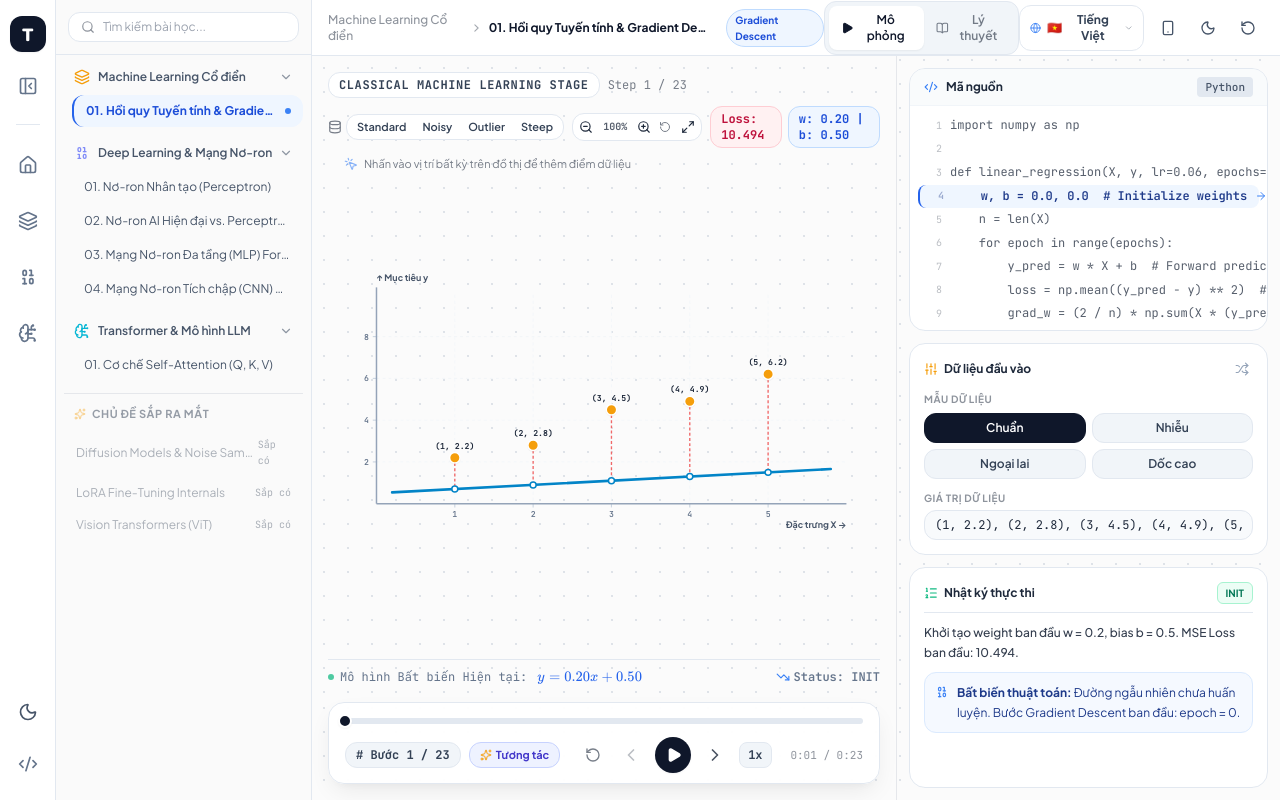
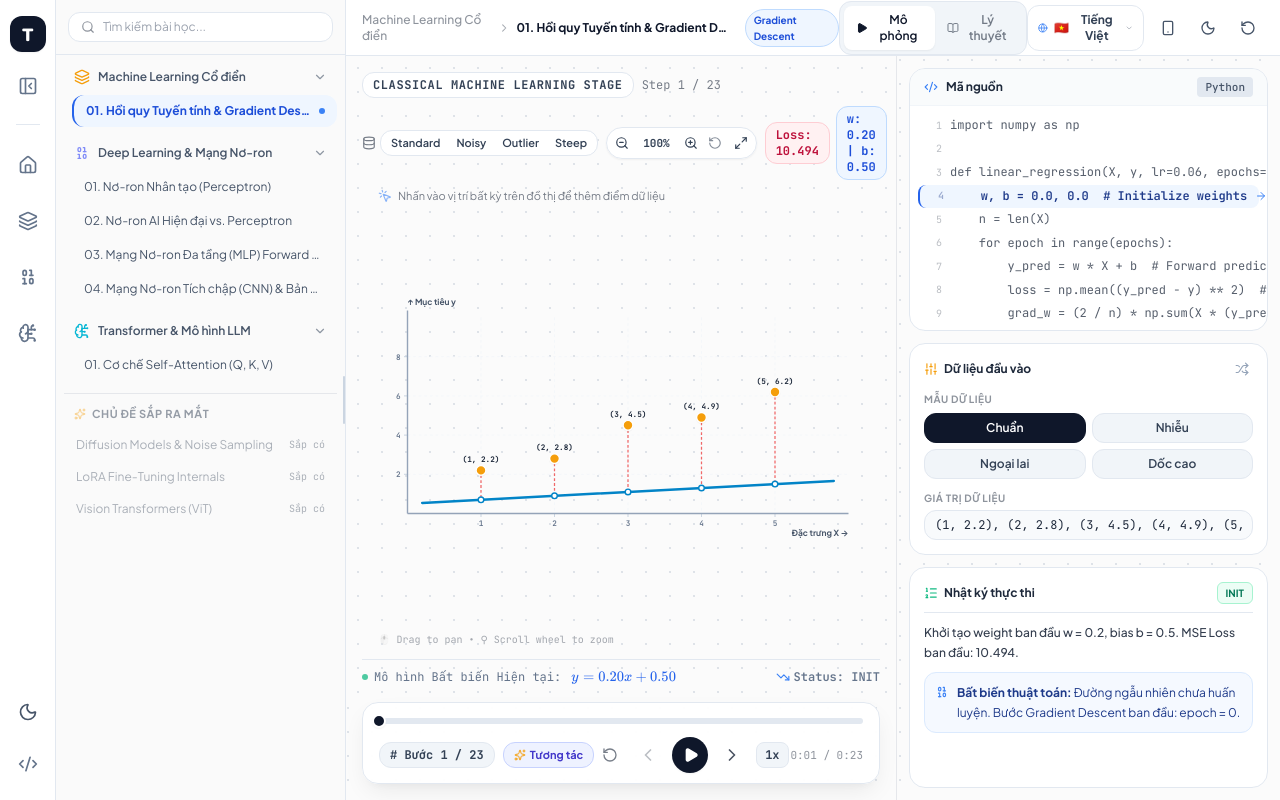
Before and after one commit to Khang-Dev1304/tracecraft, a React (Vite) app: page / in a window 1280 px wide. Built offline with nearby package versions, Linux system fonts and the light colour scheme.

Commit message:
feat: draggable resizable sidebar and interactive canvas mouse pan and wheel zoom

```diff
--- a/src/App.tsx
+++ b/src/App.tsx
@@ -1,4 +1,4 @@
-import React, { useState, useEffect, useCallback, useMemo } from 'react';
+import React, { useState, useEffect, useCallback, useMemo, useRef } from 'react';
 import type { ThemeMode, ViewMode, AlgorithmPreset, TraceStep, AppView, StudioTab, AICategory, Language } from './types';
 import { ALGORITHM_PRESETS } from './algorithms/presets';
 import { NavRail } from './components/NavRail';
@@ -16,7 +16,43 @@ export const App: React.FC = () => {
   const [viewMode, setViewMode] = useState<ViewMode>('desktop-3pane');
   const [studioTab, setStudioTab] = useState<StudioTab>('trace');
   const [sidebarOpen, setSidebarOpen] = useState<boolean>(true);
+  const [sidebarWidth, setSidebarWidth] = useState<number>(290);
   const [language, setLanguage] = useState<Language>('vi');
+  const [isResizingSidebar, setIsResizingSidebar] = useState<boolean>(false);
+
+  const isDraggingSidebar = useRef<boolean>(false);
+  const startXRef = useRef<number>(0);
+  const startWidthRef = useRef<number>(290);
+
+  const handleStartResizeSidebar = useCallback((e: React.MouseEvent) => {
+    e.preventDefault();
+    e.stopPropagation();
+    isDraggingSidebar.current = true;
+    setIsResizingSidebar(true);
+    startXRef.current = e.clientX;
+    startWidthRef.current = sidebarWidth;
+    document.body.style.cursor = 'col-resize';
+    document.body.style.userSelect = 'none';
+
+    const onMouseMove = (moveEvent: MouseEvent) => {
+      if (!isDraggingSidebar.current) return;
+      const deltaX = moveEvent.clientX - startXRef.current;
+      const newW = Math.min(520, Math.max(220, startWidthRef.current + deltaX));
+      setSidebarWidth(newW);
+    };
+
+    const onMouseUp = () => {
+      isDraggingSidebar.current = false;
+      setIsResizingSidebar(false);
+      document.body.style.cursor = '';
+      document.body.style.userSelect = '';
+      window.removeEventListener('mousemove', onMouseMove);
+      window.removeEventListener('mouseup', onMouseUp);
+    };
+
+    window.addEventListener('mousemove', onMouseMove);
+    window.addEventListener('mouseup', onMouseUp);
+  }, [sidebarWidth]);
   const [appRoute, setAppRoute] = useState<AppView>(() => {
     if (typeof window !== 'undefined' && window.location.hash.startsWith('#visualizer')) {
       return 'visualizer';
@@ -258,18 +294,29 @@ export const App: React.FC = () => {
         }}
       />
 
-      {/* 2. Docked Curriculum Lesson Sidebar with smooth slide transition */}
+      {/* 2. Docked Curriculum Lesson Sidebar with draggable width resize */}
       <div
-        className={`transition-all duration-300 ease-in-out overflow-hidden flex shrink-0 ${
-          sidebarOpen ? 'w-64 opacity-100' : 'w-0 opacity-0 pointer-events-none'
-        }`}
+        style={{ width: sidebarOpen ? `${sidebarWidth}px` : '0px' }}
+        className={`flex shrink-0 relative overflow-hidden ${
+          isResizingSidebar ? 'transition-none select-none' : 'transition-[width] duration-200 ease-in-out'
+        } ${sidebarOpen ? 'opacity-100' : 'opacity-0 pointer-events-none'}`}
       >
         <LessonSidebar
           theme={theme}
           selectedPreset={selectedPreset}
           onSelectPreset={handleSelectPreset}
           language={language}
+          width={sidebarWidth}
         />
+        {sidebarOpen && (
+          <div
+            onMouseDown={handleStartResizeSidebar}
+            title="Kéo chuột để mở rộng/thu nhỏ sidebar"
+            className="absolute top-0 -right-1 w-3 h-full cursor-col-resize hover:bg-blue-500/40 active:bg-blue-600 transition-colors z-40 group flex items-center justify-center"
+          >
+            <div className="w-0.5 h-12 bg-slate-300 dark:bg-slate-700 group-hover:bg-blue-500 group-active:bg-blue-600 rounded-full transition-colors" />
+          </div>
+        )}
       </div>
 
       {/* 3. Main Center Workspace + TopBar + Right Panels */}
--- a/src/components/LessonSidebar.tsx
+++ b/src/components/LessonSidebar.tsx
@@ -17,13 +17,14 @@ interface LessonSidebarProps {
   selectedPreset: AlgorithmPreset;
   onSelectPreset: (preset: AlgorithmPreset) => void;
   language: Language;
+  width?: number;
 }
-
 export const LessonSidebar: React.FC<LessonSidebarProps> = ({
   theme,
   selectedPreset,
   onSelectPreset,
   language,
+  width,
 }) => {
   const isDark = theme === 'studio';
   const t = getLocalizedText(language);
@@ -72,7 +73,8 @@ export const LessonSidebar: React.FC<LessonSidebarProps> = ({
 
   return (
     <div
-      className={`w-64 shrink-0 flex flex-col h-full border-r transition-colors select-none ${
+      style={{ width: width ? `${width}px` : undefined }}
+      className={`w-full shrink-0 flex flex-col h-full border-r transition-colors select-none ${
         isDark
           ? 'bg-[#0b0f19] border-[#1e293b] text-slate-300'
           : 'bg-[#fafafa] border-[#e2e8f0] text-slate-700'
--- a/src/components/VisualStage.tsx
+++ b/src/components/VisualStage.tsx
@@ -75,11 +75,46 @@ export const VisualStage: React.FC<VisualStageProps> = ({
   const svgRef = useRef<SVGSVGElement | null>(null);
   const isDark = theme === 'studio';
   const t = getLocalizedText(language);
-  // Graph sizing & zoom state
+  // Graph sizing, pan & zoom state
   const [zoom, setZoom] = useState<number>(1);
+  const [pan, setPan] = useState<{ x: number; y: number }>({ x: 0, y: 0 });
+  const [isPanning, setIsPanning] = useState<boolean>(false);
   const [isExpanded, setIsExpanded] = useState<boolean>(false);
   const [hoveredPoint, setHoveredPoint] = useState<number | null>(null);
 
+  const panStartRef = useRef<{ x: number; y: number }>({ x: 0, y: 0 });
+  const hasMovedRef = useRef<boolean>(false);
+
+  const handleWheel = (e: React.WheelEvent) => {
+    const delta = e.deltaY < 0 ? 0.08 : -0.08;
+    setZoom((z) => Math.max(0.5, Math.min(2.5, Number((z + delta).toFixed(2)))));
+  };
+
+  const handleMouseDown = (e: React.MouseEvent) => {
+    if (e.button !== 0) return;
+    setIsPanning(true);
+    hasMovedRef.current = false;
+    panStartRef.current = { x: e.clientX - pan.x, y: e.clientY - pan.y };
+  };
+
+  const handleMouseMove = (e: React.MouseEvent) => {
+    if (!isPanning) return;
+    const dx = e.clientX - panStartRef.current.x;
+    const dy = e.clientY - panStartRef.current.y;
+    if (Math.abs(dx - pan.x) > 3 || Math.abs(dy - pan.y) > 3) {
+      hasMovedRef.current = true;
+    }
+    setPan({ x: dx, y: dy });
+  };
+
+  const handleMouseUp = () => {
+    setIsPanning(false);
+  };
+
+  const handleResetView = () => {
+    setZoom(1);
+    setPan({ x: 0, y: 0 });
+  };
   const arr = step.state.arr;
   const points = step.state.points;
   const layers = step.state.layers;
@@ -130,7 +165,7 @@ export const VisualStage: React.FC<VisualStageProps> = ({
   const toSvgY = (y: number) => PAD.top + plotH - (y / coordLimits.maxY) * plotH;
   // Interactive Click to Add Point
   const handleSvgClick = (e: React.MouseEvent<SVGSVGElement>) => {
-    if (!onChangeInput || !points) return;
+    if (!onChangeInput || !points || hasMovedRef.current) return;
     const rect = e.currentTarget.getBoundingClientRect();
     const clickSvgX = ((e.clientX - rect.left) / rect.width) * SVG_W;
     const clickSvgY = ((e.clientY - rect.top) / rect.height) * SVG_H;
@@ -223,41 +258,46 @@ export const VisualStage: React.FC<VisualStageProps> = ({
           )}
 
           {/* Zoom & Size Controls */}
+          {/* Redesigned Floating Modern Zoom & View Controls */}
           <div
-            className={`flex items-center p-0.5 rounded-xl border text-xs ${
+            className={`flex items-center gap-0.5 p-1 rounded-2xl border text-xs shadow-sm backdrop-blur-md transition-all ${
               isDark
-                ? 'bg-[#151c2d] border-[#222f46]'
-                : 'bg-white border-slate-200 shadow-xs'
+                ? 'bg-[#151c2d]/90 border-[#222f46] text-slate-200'
+                : 'bg-white/95 border-slate-200 text-slate-700'
             }`}
           >
             <button
-              onClick={() => setZoom((z) => Math.max(0.75, Number((z - 0.15).toFixed(2))))}
-              title="Zoom Out Graph"
-              className="p-1 rounded hover:bg-black/10 dark:hover:bg-white/10"
+              onClick={() => setZoom((z) => Math.max(0.5, Number((z - 0.15).toFixed(2))))}
+              title="Zoom Out (Scroll Down)"
+              className="p-1 rounded-xl hover:bg-slate-100 dark:hover:bg-slate-800 transition-colors"
             >
               <ZoomOut className="w-3.5 h-3.5" />
             </button>
-            <span className="px-1.5 text-[10px] font-mono font-bold opacity-75">
+            <button
+              onClick={handleResetView}
+              title="Click to reset zoom to 100%"
+              className="px-2 py-0.5 rounded-lg font-mono text-[11px] font-bold hover:bg-slate-100 dark:hover:bg-slate-800 transition-colors"
+            >
               {Math.round(zoom * 100)}%
-            </span>
+            </button>
             <button
-              onClick={() => setZoom((z) => Math.min(1.4, Number((z + 0.15).toFixed(2))))}
-              title="Zoom In Graph"
-              className="p-1 rounded hover:bg-black/10 dark:hover:bg-white/10"
+              onClick={() => setZoom((z) => Math.min(2.5, Number((z + 0.15).toFixed(2))))}
+              title="Zoom In (Scroll Up)"
+              className="p-1 rounded-xl hover:bg-slate-100 dark:hover:bg-slate-800 transition-colors"
             >
               <ZoomIn className="w-3.5 h-3.5" />
             </button>
             <button
-              onClick={() => setZoom(1)}
-              title="Reset Zoom"
-              className="p-1 rounded hover:bg-black/10 dark:hover:bg-white/10 opacity-60 hover:opacity-100"
+              onClick={handleResetView}
+              title="Reset View & Pan (Home)"
+              className="p-1 rounded-xl hover:bg-slate-100 dark:hover:bg-slate-800 opacity-60 hover:opacity-100 transition-colors"
             >
-              <RotateCcw className="w-3 h-3" />
+              <RotateCcw className="w-3.5 h-3.5" />
             </button>
             <button
               onClick={() => setIsExpanded((e) => !e)}
               title={isExpanded ? 'Collapse Height' : 'Expand Height'}
-              className="p-1 rounded hover:bg-black/10 dark:hover:bg-white/10 ml-0.5"
+              className="p-1 rounded-xl hover:bg-slate-100 dark:hover:bg-slate-800 transition-colors ml-0.5"
             >
               {isExpanded ? (
                 <Minimize2 className="w-3.5 h-3.5 text-cyan-400" />
@@ -306,11 +346,31 @@ export const VisualStage: React.FC<VisualStageProps> = ({
         </div>
       </div>
 
-      {/* Main Stage Visual Content with Dynamic Zoom */}
+      {/* Main Stage Visual Content with Dynamic Mouse Pan & Wheel Zoom */}
       <div
-        style={{ transform: `scale(${zoom})`, transformOrigin: 'center center' }}
-        className="relative flex-1 w-full flex items-center justify-center my-1 overflow-hidden transition-transform duration-200"
+        onWheel={handleWheel}
+        onMouseDown={handleMouseDown}
+        onMouseMove={handleMouseMove}
+        onMouseUp={handleMouseUp}
+        onMouseLeave={handleMouseUp}
+        className={`relative flex-1 w-full flex items-center justify-center my-1 overflow-hidden select-none ${
+          isPanning ? 'cursor-grabbing' : 'cursor-grab'
+        }`}
       >
+        {/* Mouse Drag & Scroll Hint */}
+        <div className="absolute bottom-2 left-4 z-10 hidden sm:flex items-center gap-1.5 text-[10px] font-mono opacity-40 pointer-events-none">
+          <span>🖱️ Drag to pan</span>
+          <span>•</span>
+          <span>⚲ Scroll wheel to zoom</span>
+        </div>
+
+        <div
+          style={{
+            transform: `translate(${pan.x}px, ${pan.y}px) scale(${zoom})`,
+            transformOrigin: 'center center',
+          }}
+          className="w-full h-full flex items-center justify-center transition-transform duration-75"
+        >
         {/* ========================================================= */}
         {/* 1. DYNAMIC REGRESSION PLOT (Auto-scaled, Clickable, Clean) */}
         {/* ========================================================= */}
@@ -1672,7 +1732,8 @@ export const VisualStage: React.FC<VisualStageProps> = ({
             </svg>
           </div>
         )}
-      </div>
+          </div>
+        </div>
 
       {/* Stage Footer Status with Live Formula & Insight */}
       <div
```
